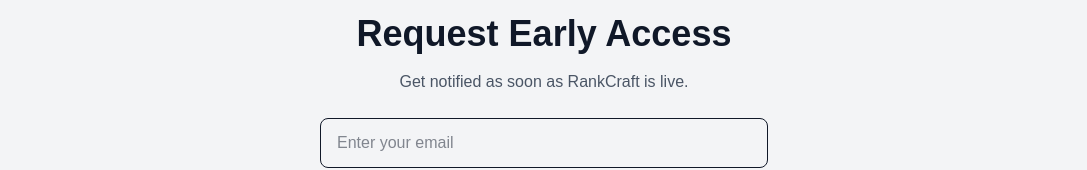
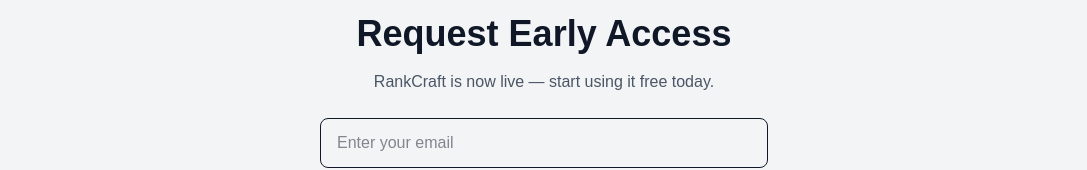
Before and after one commit to davidy6437/rankcraft, a Next.js app: page / in a window 1280 px wide. Shown: the part 2131-2301 px from the top of the page, without its empty margins (96-1183 px from the left). Built offline with nearby package versions, Linux system fonts and the light colour scheme.

Commit message:
Full homepage layout with features, pricing, and contact form

```diff
--- a/src/app/page.tsx
+++ b/src/app/page.tsx
@@ -138,7 +138,7 @@
       {/* ===== Contact Form ===== */}
       <section id="contact" className="py-20 bg-gray-100 text-center">
         <h2 className="text-4xl font-bold mb-4">Request Early Access</h2>
-        <p className="text-gray-600 mb-6">Get notified as soon as RankCraft is live.</p>
+        <p className="text-gray-600 mb-6">RankCraft is now live — start using it free today.</p>
 
         <form
           action="https://formsubmit.co/info@rankcraft.io"
```
